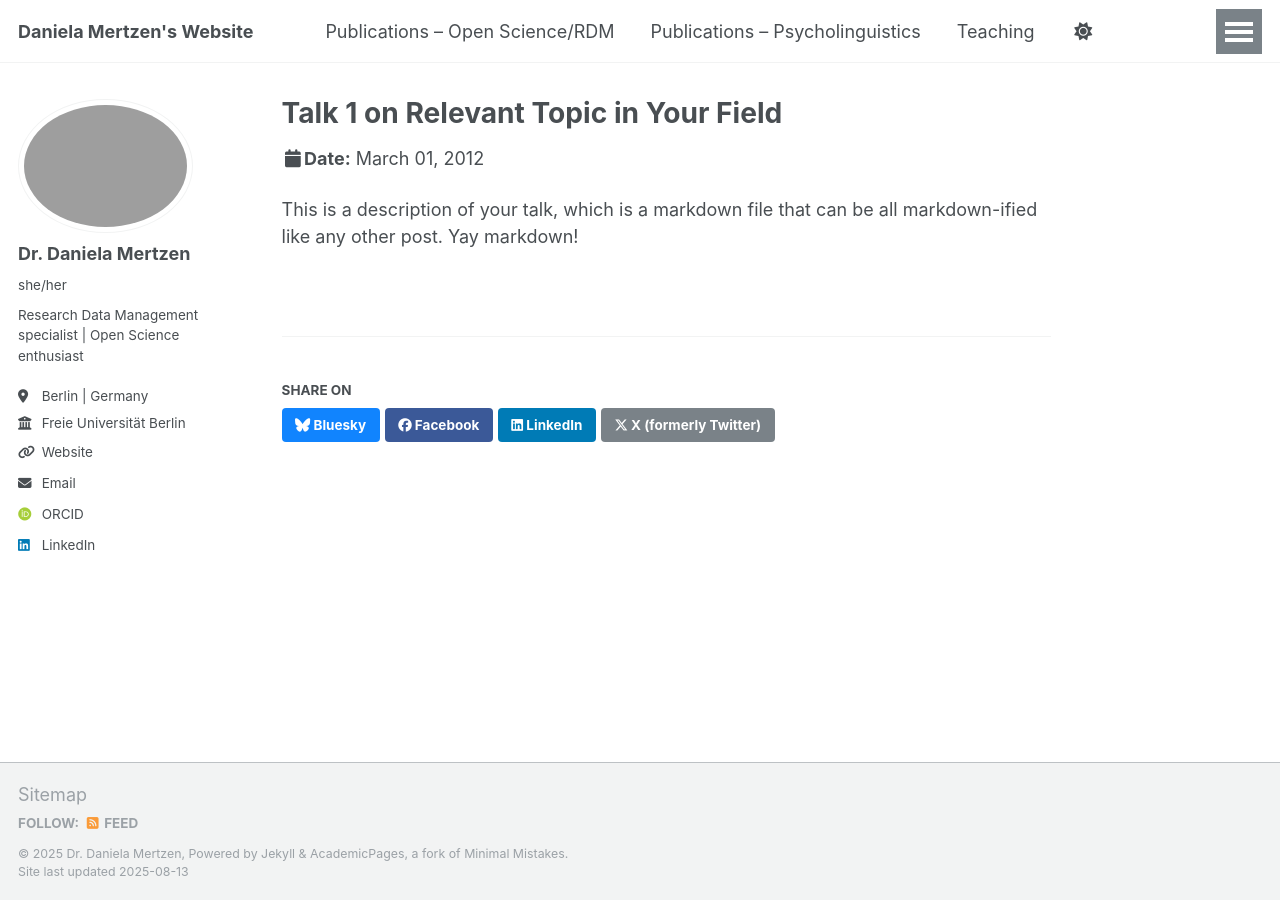
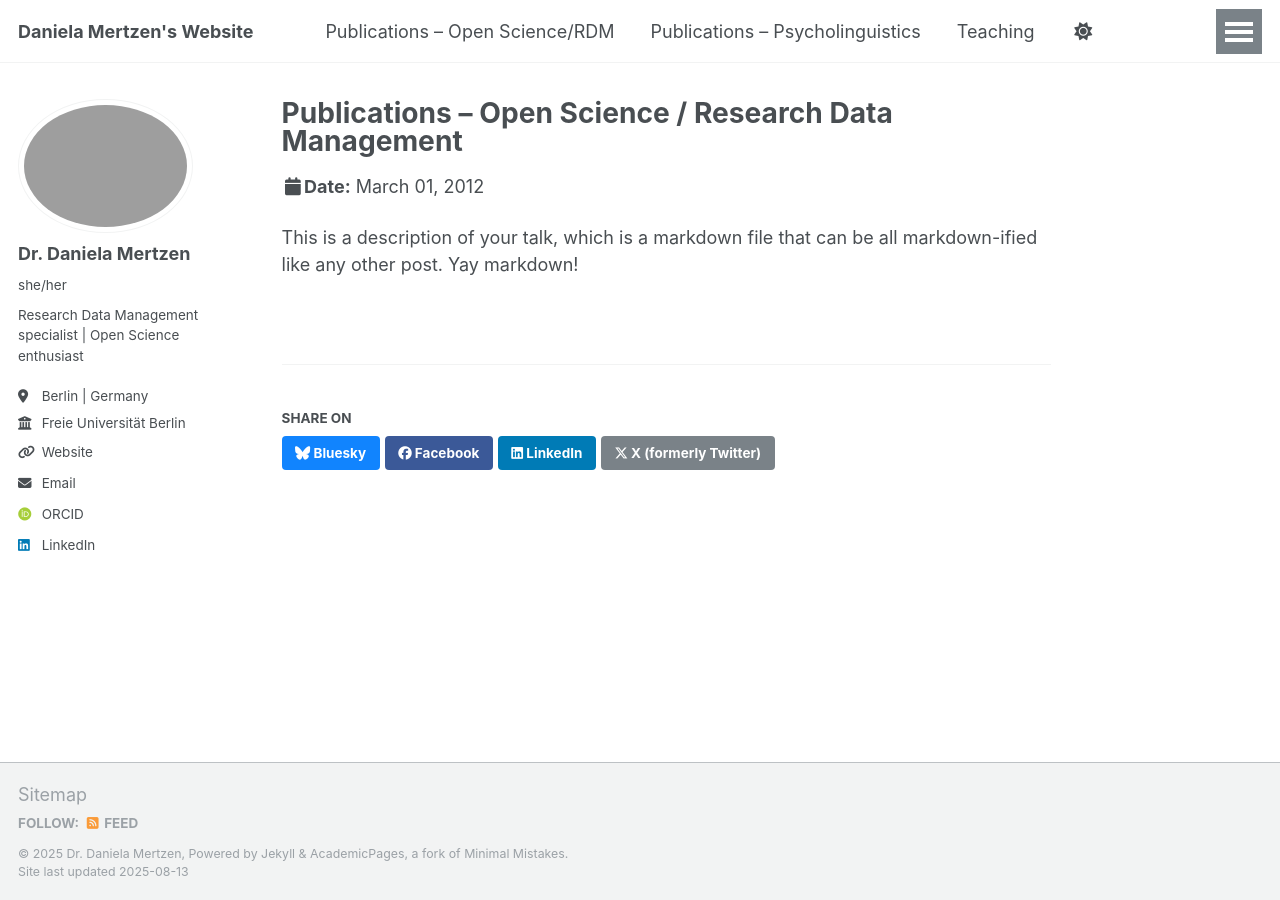
Before and after one commit to dmertzen/dmertzen.github.io, a Jekyll site: the page built from _talks/2012-03-01-talk-1.md, in a window 1280 px wide. Built offline with Jekyll 4.4.1, drawn with Linux system fonts in a browser that asks for light colours; some web fonts are replaced; a script that is not in the unit is left out.

Commit message:
Update 2012-03-01-talk-1.md

```diff
--- a/_talks/2012-03-01-talk-1.md
+++ b/_talks/2012-03-01-talk-1.md
@@ -1,11 +1,6 @@
 ---
-title: "Talk 1 on Relevant Topic in Your Field"
-collection: talks
-type: "Talk"
-permalink: /talks/2012-03-01-talk-1
-venue: "UC San Francisco, Department of Testing"
-date: 2012-03-01
-location: "San Francisco, CA, USA"
+title: "Publications -- Open Science / Research Data Management"
+permalink: /talks/
 ---
 
 This is a description of your talk, which is a markdown file that can be all markdown-ified like any other post. Yay markdown!
```
